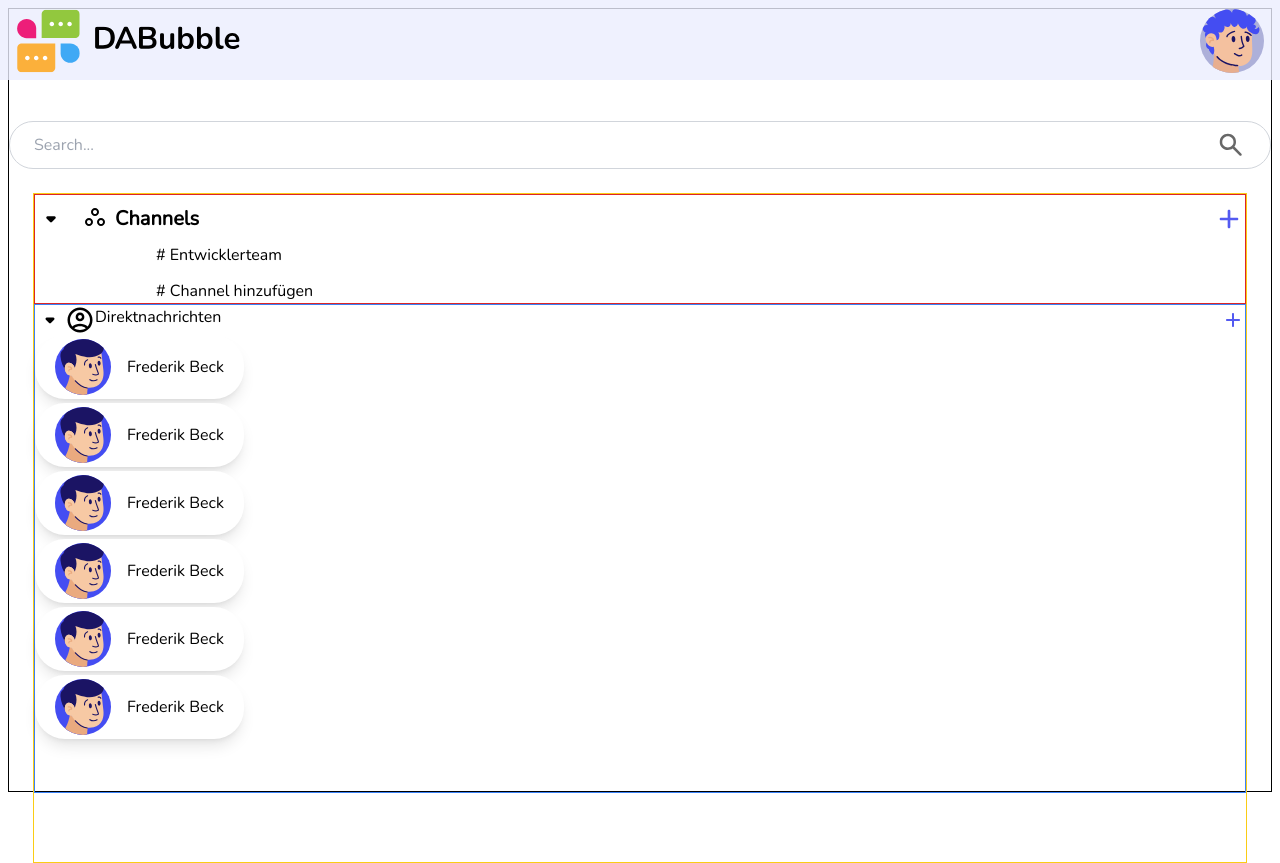
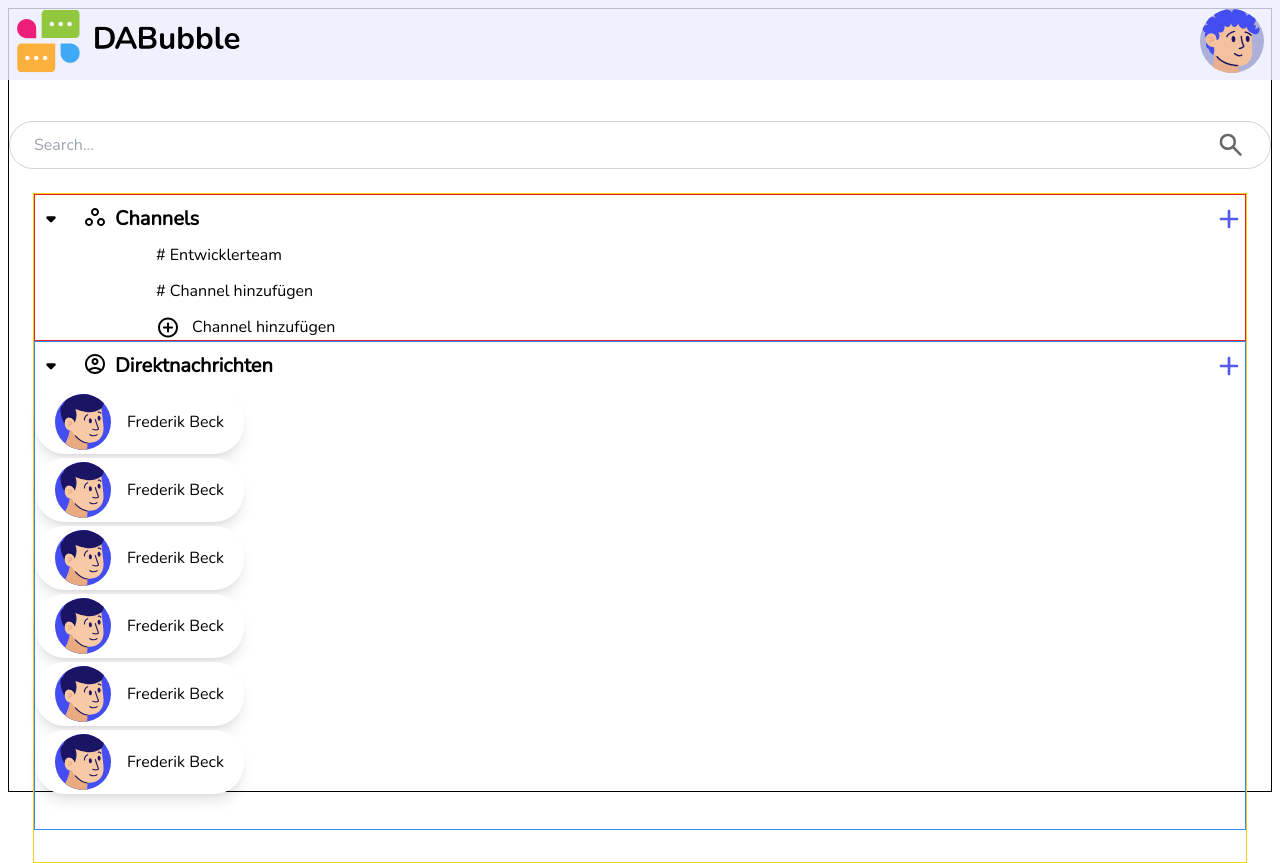
Before and after one commit to ozanorhn/DaBubble, an Angular app: page /channel in a window 1280 px wide. Built offline with nearby package versions, Linux system fonts and the light colour scheme.

Commit message:
channel dropdown and direct-message dropdown

```diff
--- a/src/app/components/channel-page/channels/channels.component.html
+++ b/src/app/components/channel-page/channels/channels.component.html
@@ -16,6 +16,9 @@
     <ul id="dropList" class="w-full pl-[10%] flex flex-col gap-3">
         <li># Entwicklerteam</li>
         <li># Channel hinzufügen</li>
+
+
+        <li  class="flex gap-3 "><img src="/assets/icons/add_circle.svg" alt=""> Channel hinzufügen</li>
     </ul>
 
 </section>
--- a/src/app/components/channel-page/channels/channels.component.scss
+++ b/src/app/components/channel-page/channels/channels.component.scss
@@ -0,0 +1,3 @@
+// .btn-effekt{
+//     @apply hover:scale-[1.1] duration-200 cursor-pointer
+// }
--- a/src/app/components/channel-page/channels/channels.component.ts
+++ b/src/app/components/channel-page/channels/channels.component.ts
@@ -9,11 +9,11 @@ import { Component } from '@angular/core';
 export class ChannelsComponent {
 
   toggleDropDown() {
+    let arrow = document.getElementById('droparrow');
+    arrow?.classList.toggle('-rotate-90');
+
     let list = document.getElementById('dropList');
     list?.classList.toggle('hidden');
-
-    let arrow = document.getElementById('droparrow');
-    arrow?.classList.toggle('-rotate-90')
   }
 
 }
--- a/src/app/components/channel-page/direct-messages/direct-messages.component.html
+++ b/src/app/components/channel-page/direct-messages/direct-messages.component.html
@@ -1,15 +1,29 @@
 <section class="h-[489px] border border-blue-500">
 
-    <div class="flex justify-between w-full">
+    <!-- <div class="flex justify-between w-full">
         <button class="flex ">
             <img src="/assets/icons/arrow_drop_down.svg" alt="">
             <img src="/assets/icons/account_circle.svg" alt="">
             Direktnachrichten
         </button>
         <img src="/assets/icons/add.svg" alt="">
+    </div> -->
+
+
+
+    <div class="flex items-center justify-between w-full h-12">
+        <button (click)="directMessagesToggle()" class="flex items-center gap-4">
+            <img class="size-8" id="driectArrow" src="/assets/icons/arrow_drop_down.svg" alt="">
+            <div class="flex gap-2 text-xl font-bold">
+                <img class="size-6" src="/assets/icons/account_circle.svg" alt="">
+                Direktnachrichten
+            </div>
+        </button>
+
+        <img class="size-8" src="/assets/icons/add.svg" alt="">
     </div>
 
-    <ul class="flex flex-col gap-1">
+    <ul id="directList" class="flex flex-col gap-1">
 
         @for (item of [0,1,2,3,4,5]; track $index) {
         <li><app-user></app-user></li>
--- a/src/app/components/channel-page/direct-messages/direct-messages.component.ts
+++ b/src/app/components/channel-page/direct-messages/direct-messages.component.ts
@@ -9,4 +9,13 @@ import { UserComponent } from "../../shared/user/user.component";
 })
 export class DirectMessagesComponent {
 
+
+  directMessagesToggle() {
+    let directMessageArrow = document.getElementById('driectArrow');
+    directMessageArrow?.classList.toggle('-rotate-90');
+
+    let directMessageList = document.getElementById('directList');
+    directMessageList?.classList.toggle('hidden');
+  }
+
 }
```
Also changed, not shown: public/assets/icons/add_circle.svg (added).
